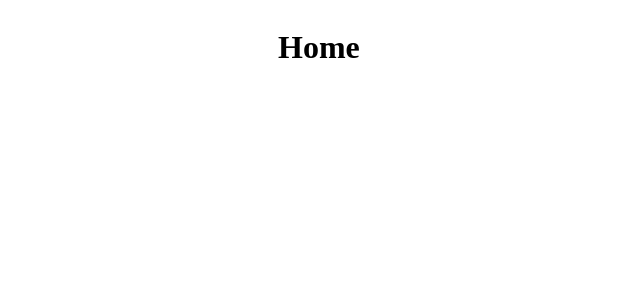
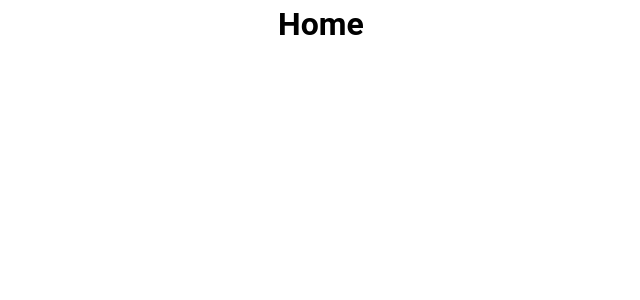
Before and after one commit to JrzenonDev/task-and-account-manager-vuejs, a Vue app: page / in a window 1280 px wide. Shown: the top 300 px of the page, without its empty margins (362-1002 px from the left). Built offline with nearby package versions, Linux system fonts and the light colour scheme.

Commit message:
feat: adding vuetify

```diff
--- a/package.json
+++ b/package.json
@@ -13,7 +13,8 @@
   },
   "dependencies": {
     "vue": "^3.3.4",
-    "vue-router": "^4.2.4"
+    "vue-router": "^4.2.4",
+    "vuetify": "^3.3.10"
   },
   "devDependencies": {
     "@rushstack/eslint-patch": "^1.3.2",
--- a/src/main.ts
+++ b/src/main.ts
@@ -4,7 +4,18 @@ import { createApp } from 'vue'
 import App from './App.vue'
 import router from './router'
 
-const app = createApp(App)
+// Vuetify
+import 'vuetify/styles'
+import { createVuetify } from 'vuetify'
+import * as components from 'vuetify/components'
+import * as directives from 'vuetify/directives'
+
+const vuetify = createVuetify({
+  components,
+  directives
+})
+
+const app = createApp(App).use(vuetify)
 
 app.use(router)
 
```
Also changed, not shown: 1 other file (tests, documents, lock files or other folders).
